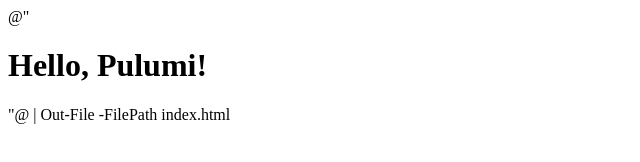
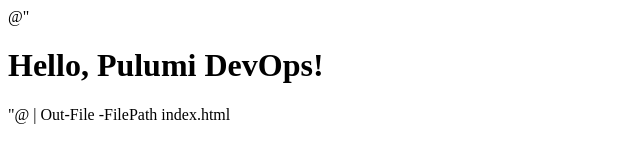
Before and after one commit to MaryNkoana01/Pulumi-Introduction, a website: page index.html in a window 1280 px wide. Shown: the whole page, without its empty margins (0-640 px from the left). Drawn offline with Linux system fonts and the light colour scheme.

Commit message:
Update index.html

```diff
--- a/index.html
+++ b/index.html
@@ -1,7 +1,7 @@
 @"
 <html>
   <body>
-    <h1>Hello, Pulumi!</h1>
+    <h1>Hello, Pulumi DevOps!</h1>
   </body>
 </html>
 "@ | Out-File -FilePath index.html
```
